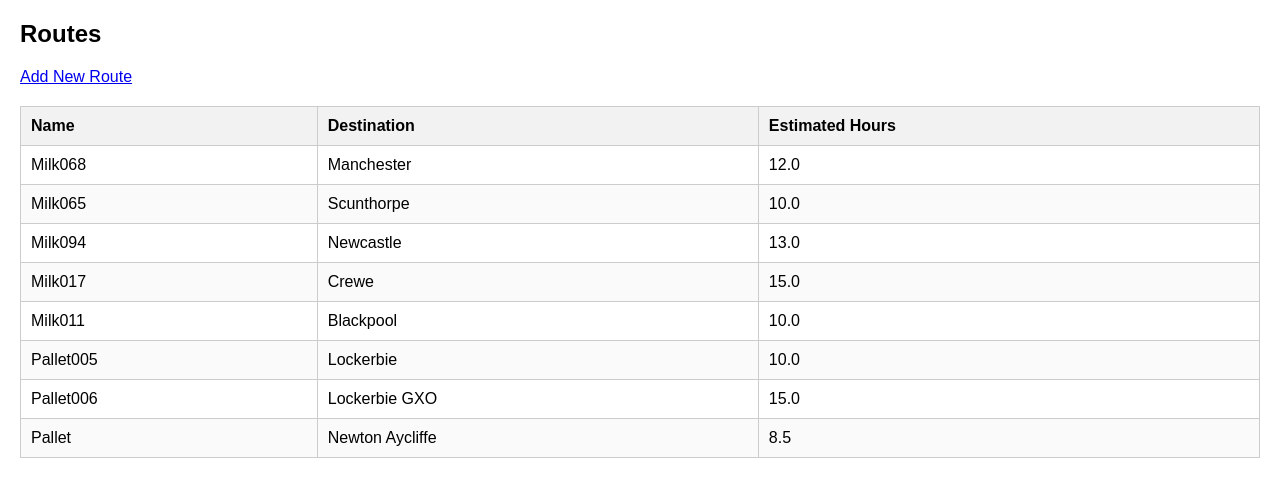
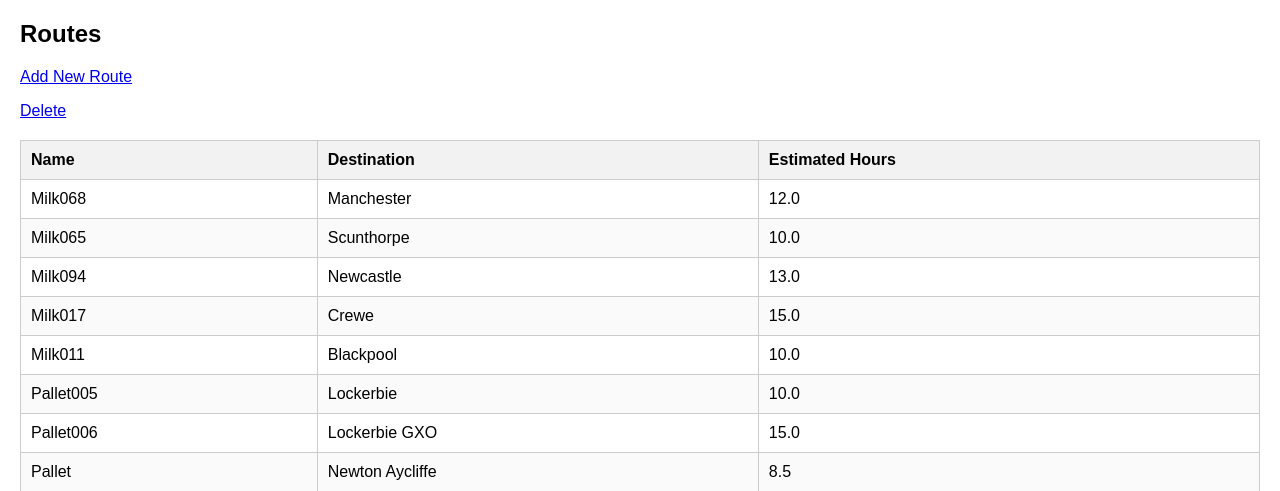
Before and after one commit to joeb-brfc/routeguard, a Django app: page /routes/ in a window 1280 px wide. Shown: the part 108-599 px from the top of the page. Run offline with Django 5.2, Linux system fonts and the light colour scheme; data comes from the database, SQL or seed files in the repository; both versions use the stored data as it was after the commit.

Commit message:
Add delete functionality for routes with confirmation page

```diff
--- a/planner/templates/planner/route_list.html
+++ b/planner/templates/planner/route_list.html
@@ -5,6 +5,8 @@
 <h2>Routes</h2>
 
 <p><a href="{% url 'create_route' %}">Add New Route</a></p>
+
+<a href="{% url 'delete_route' route.id %}">Delete</a>
 
 {% if routes %}
     <table>
```
Also changed, not shown: db.sqlite3, planner/templates/planner/delete_route.html (added).
